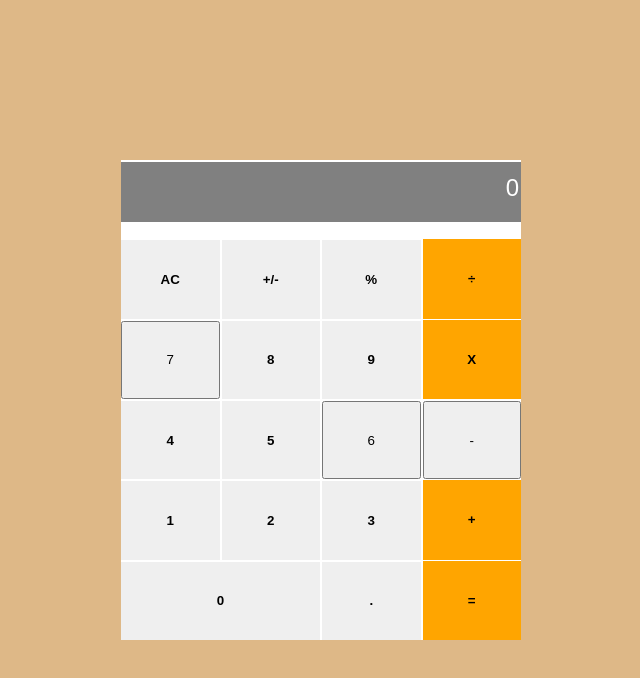
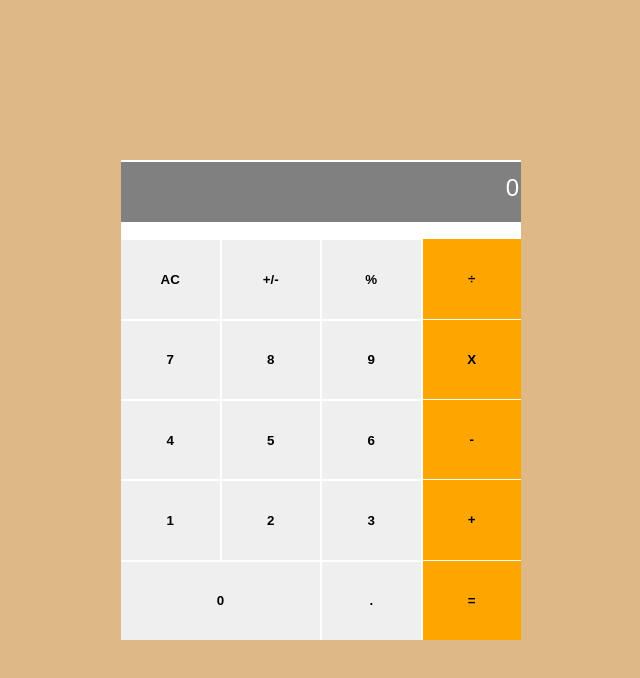
Before and after one commit to samiullahbahadur/Math-magicians-with-react, a React (Create React App) app: page / in a window 1280 px wide. Shown: the top 678 px of the page, without its empty margins (319-959 px from the left). Built offline with nearby package versions, Linux system fonts and the light colour scheme.

Commit message:
Modify readme file

```diff
--- a/package.json
+++ b/package.json
@@ -13,6 +13,7 @@
     "prop-types": "^15.8.1",
     "react": "^17.0.2",
     "react-dom": "^17.0.2",
+    "react-number-format": "^4.9.1",
     "react-scripts": "5.0.0",
     "web-vitals": "^2.1.4"
   },
--- a/src/components/Calculator.js
+++ b/src/components/Calculator.js
@@ -1,19 +1,18 @@
-import React, { Component } from "react";
-import { useState, useEffect } from "react";
-import NumberFormat from "react-number-format";
+import React, { useState, useEffect } from 'react';
+import NumberFormat from 'react-number-format';
 
 function Calculator() {
-  const [preState, setPreState] = useState("");
-  const [curState, setCurState] = useState("");
-  const [input, setInput] = useState("0");
+  const [preState, setPreState] = useState('');
+  const [curState, setCurState] = useState('');
+  const [input, setInput] = useState('0');
   const [operator, setOperator] = useState(null);
   const [total, setTotal] = useState(false);
 
   const inputNum = (e) => {
-    if (curState.includes(".") && e.target.innerText === ".") return;
+    if (curState.includes('.') && e.target.innerText === '.') return;
 
     if (total) {
-      setPreState("");
+      setPreState('');
     }
     if (curState) {
       setCurState((pre) => pre + e.target.innerText);
@@ -28,52 +27,52 @@ function Calculator() {
   }, [curState]);
 
   useEffect(() => {
-    setInput("0");
+    setInput('0');
   }, []);
 
   // equals
 
   const equals = (e) => {
-    if (e?.target.innerText === "=") {
+    if (e?.target.innerText === '=') {
       setTotal(true);
     }
     let cal;
     switch (operator) {
-      case "÷":
+      case '÷':
         cal = String(parseFloat(preState) / parseFloat(curState));
         break;
 
-      case "+":
+      case '+':
         cal = String(parseFloat(preState) + parseFloat(curState));
         break;
-      case "X":
+      case 'X':
         cal = String(parseFloat(preState) * parseFloat(curState));
         break;
-      case "-":
+      case '-':
         cal = String(parseFloat(preState) - parseFloat(curState));
         break;
       default:
         return;
     }
-    setInput("");
+    setInput('');
     setPreState(cal);
-    setCurState("");
+    setCurState('');
   };
 
   const operatorType = (e) => {
     setTotal(false);
     setOperator(e.target.innerText);
-    if (curState === "") return;
-    if (preState !== "") {
+    if (curState === '') return;
+    if (preState !== '') {
       equals();
     } else {
       setPreState(curState);
-      setCurState("");
+      setCurState('');
     }
   };
 
   const minusPlus = () => {
-    if (curState.charAt(0) === "-") {
+    if (curState.charAt(0) === '-') {
       setCurState(curState.substring(1));
     } else {
       setCurState(`-${curState}`);
@@ -89,16 +88,16 @@ function Calculator() {
   };
 
   const reset = () => {
-    setPreState("");
-    setCurState("");
-    setInput("0");
+    setInput('0');
+    setPreState('');
+    setCurState('');
   };
 
   return (
     <div className="container">
       <div className="wrapper">
         <div className="screen">
-          {input !== "" || input === "0" ? (
+          {input !== '' || input === '0' ? (
             <NumberFormat value={input} displayType="text" thousandSeparator />
           ) : (
             <NumberFormat
@@ -121,7 +120,7 @@ function Calculator() {
         <button type="button" className="btn orange" onClick={operatorType}>
           ÷
         </button>
-        <button type="button" lassName="btn" onClick={inputNum}>
+        <button type="button" className="btn" onClick={inputNum}>
           7
         </button>
         <button type="button" className="btn" onClick={inputNum}>
@@ -139,10 +138,10 @@ function Calculator() {
         <button type="button" className="btn" onClick={inputNum}>
           5
         </button>
-        <button type="button" lassName="btn row" onClick={inputNum}>
+        <button type="button" className="btn row" onClick={inputNum}>
           6
         </button>
-        <button type="button" lassName="btn orange" onClick={operatorType}>
+        <button type="button" className="btn orange" onClick={operatorType}>
           -
         </button>
         <button type="button" className="btn" onClick={inputNum}>
```
Also changed, not shown: src/App.js (+4 -4 lines), Images/Screen-shoot-3.PNG, 1 other file (tests, documents, lock files or other folders).
